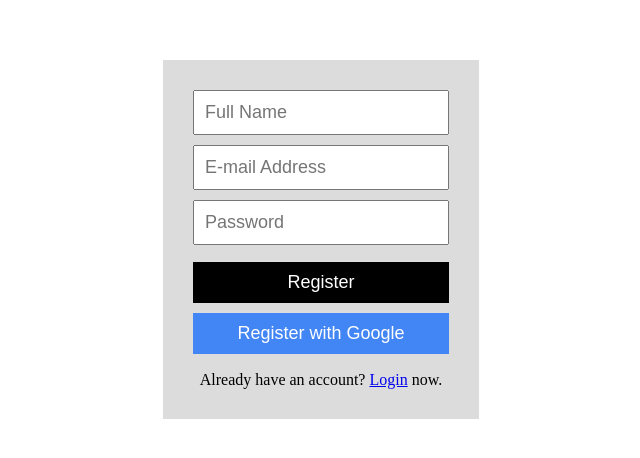
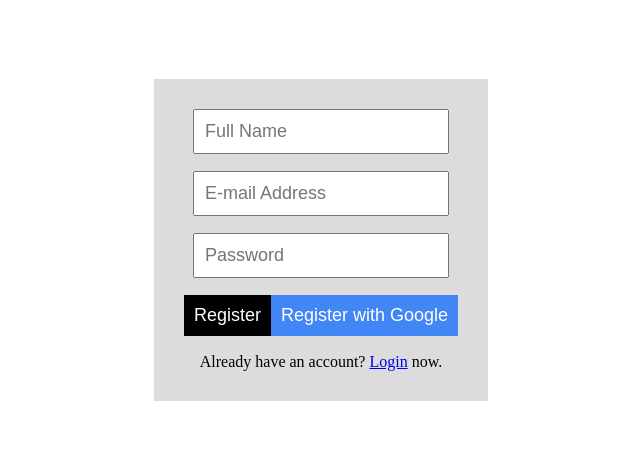
Before and after one commit to sluzerpp/GraphiQL, a React (Vite) app in the folder GraphiQL/: page /register in a window 1280 px wide. Shown: the part 172-630 px from the top of the page, without its empty margins (327-967 px from the left). Built offline with nearby package versions, Linux system fonts and the light colour scheme; no server answers.

Commit message:
feat:react-hook-form

```diff
--- a/GraphiQL/package.json
+++ b/GraphiQL/package.json
@@ -18,6 +18,7 @@
     "react": "^18.2.0",
     "react-dom": "^18.2.0",
     "react-firebase-hooks": "^5.1.1",
+    "react-hook-form": "^7.43.9",
     "react-router": "^6.11.1",
     "react-router-dom": "^6.11.0",
     "sass": "^1.62.1",
--- a/GraphiQL/src/entities/Register.css
+++ b/GraphiQL/src/entities/Register.css
@@ -33,8 +33,8 @@
   }
 
   .register__error {
-    max-height: inherit;
-    max-width: inherit;
+    padding-left: 1rem;
+    max-width: 15rem;
     font-family: inherit;
     color: #f36b4d;
   }
--- a/GraphiQL/src/entities/Register.tsx
+++ b/GraphiQL/src/entities/Register.tsx
@@ -1,98 +1,108 @@
-import { useEffect, useState } from 'react';
-import { useAuthState } from 'react-firebase-hooks/auth';
+import { useState } from 'react';
+// import { useAuthState } from 'react-firebase-hooks/auth';
 import { Link, useNavigate } from 'react-router-dom';
-import { auth, registerWithEmailAndPassword, signInWithGoogle } from './firebase';
+import { registerWithEmailAndPassword, signInWithGoogle } from './firebase';
+import { useForm } from 'react-hook-form';
 import './Register.css';
-// import { UserValues } from '../entities/types';
+
+type RegisterFormData = {
+  name: string;
+  email: string;
+  password: string;
+};
 
 function Register() {
-  const [name, setName] = useState('');
-  const [email, setEmail] = useState('');
-  const [password, setPassword] = useState('');
-  const [error, setError] = useState('');
+  const {
+    register,
+    handleSubmit,
+    formState: { errors },
+    setError,
+    // reset,
+  } = useForm<RegisterFormData>();
+  const [error, setErrorFirebase] = useState('');
   const [loading, setLoading] = useState(false);
-  const [user] = useAuthState(auth);
+  // const [user] = useAuthState(auth);
 
   const navigate = useNavigate();
 
-  useEffect(() => {
+  /*useEffect(() => {
     if (user) navigate('/dashboard');
   }, [user, navigate]);
-
-  // validation
+  */
+  const onSubmit = async (data: RegisterFormData) => {
+    // Validate Fuctions
     const validateEmail = (email: string) => {
+      // A regular expression for checking if the email is valid
       const emailRegex = /^[^\s@]+@[^\s@]+\.[^\s@]+$/;
       return emailRegex.test(email);
     };
 
     const validatePassword = (password: string) => {
+      // A regular expression for checking if the password is strong enough
       const passwordRegex = /^(?=.*\d)(?=.*[a-zA-Z])(?=.*[!@#$%^&*])(?=.*[a-zA-Z]).{8,}$/;
       return passwordRegex.test(password);
     };
-
-  const register = () => {
-    // Validate the email and password fields
-    if (!validateEmail(email)) {
-      setError('Please enter a valid email address');
-      setLoading(false);
+    if (!validateEmail(data.email)) {
+      setError('email', { message: 'Please enter a valid email address' });
       return;
     }
 
-    if (!validatePassword(password)) {
-      setError(
-        'Please enter a strong password with at least 8 characters, one letter, one digit, and one special character'
-      );
-      setLoading(false);
+    if (!validatePassword(data.password)) {
+      setError('password', {
+        message:
+          'Please enter a strong \npassword with at least 8 characters,\n one letter, one digit, and one special \ncharacter',
+      });
       return;
     }
-    if (password && email) {
-      // Register
+
     try {
-        setError('');
+      setErrorFirebase('');
       setLoading(true);
-        registerWithEmailAndPassword(name, email, password);
-        navigate('/dashboard');
+      await registerWithEmailAndPassword(data.name, data.email, data.password);
+      navigate('/');
     } catch {
-        setError('Failed to Register');
+      setErrorFirebase('Failed to Register');
     }
+
     setLoading(false);
     alert('RegisterWithEmailAndPassword-> Success!');
-    } else {
-      alert('Failed Try Again');
-    }
   };
 
   return (
     <div className="register">
       <div className="register__container">
+        <form onSubmit={handleSubmit(onSubmit)}>
           <input
             type="text"
             className="register__textBox"
-          value={name}
-          onChange={(e) => setName(e.target.value)}
+            {...register('name')}
             placeholder="Full Name"
           />
+          <div className="register__error">{errors.name && <div>{errors.name.message}</div>}</div>
           <input
             type="text"
             className="register__textBox"
-          value={email}
-          onChange={(e) => setEmail(e.target.value)}
+            {...register('email', { required: true })}
             placeholder="E-mail Address"
           />
+          <div className="register__error">{errors.email && <div>{errors.email.message}</div>}</div>
           <input
             type="password"
             className="register__textBox"
-          value={password}
-          onChange={(e) => setPassword(e.target.value)}
+            {...register('password', { required: true })}
             placeholder="Password"
           />
+          <div className="register__error">
+            {errors.password && <div>{errors.password.message}</div>}
+          </div>
           <div className="register__error">{error && <div>{error}</div>}</div>
-        <button disabled={loading} className="register__btn" onClick={register}>
+          <button disabled={loading} className="register__btn" type="submit">
             Register
           </button>
           <button className="register__btn register__google" onClick={signInWithGoogle}>
             Register with Google
           </button>
+        </form>
         <div>
           Already have an account? <Link to="/auth">Login</Link> now.
         </div>
```
Also changed, not shown: 1 other file (tests, documents, lock files or other folders). Lines whose indentation alone changed are shown as unchanged.
